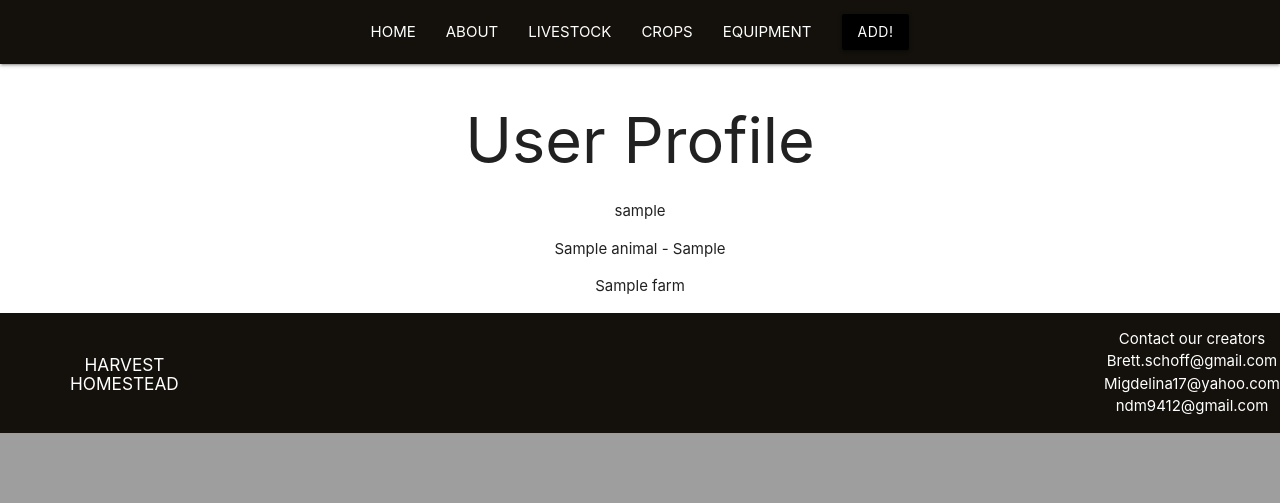
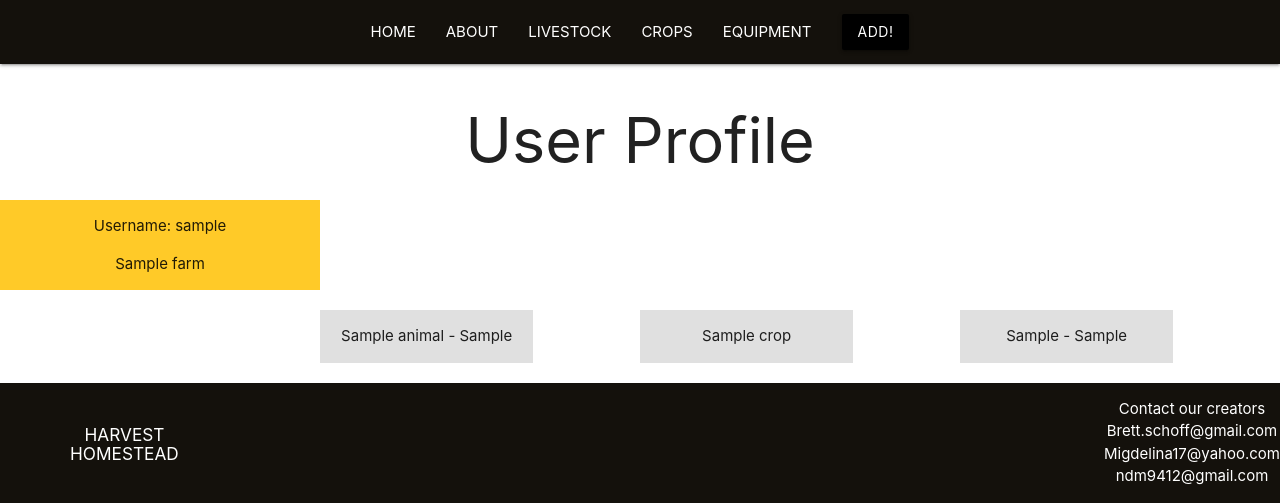
Before and after one commit to migdelinabuelna/HarvestHomestead, a Django app: page /user/1 in a window 1280 px wide. Shown: the part 400-903 px from the top of the page. Before the commit the page ends 833 px from the top, so only its background shows below. Run offline with Django 4.2, Linux system fonts and the light colour scheme; tables that the repository leaves empty hold one stand-in row (values such as "Sample post").

Commit message:
Adds profile content and fixes typo in model

```diff
--- a/main_app/models.py
+++ b/main_app/models.py
@@ -23,7 +23,7 @@ class Photo(models.Model):
 
 class Crop(models.Model):
     name = models.CharField(max_length=50)
-    water_dependancy = models.IntegerField()
+    water_dependency = models.IntegerField()
     growing_season = models.CharField(max_length=50)
     optimal_growing_conditions = models.CharField(max_length=100)
     average_growth_time = models.CharField(max_length=25)
--- a/main_app/templates/user/profile.html
+++ b/main_app/templates/user/profile.html
@@ -9,8 +9,20 @@
 {% block content %}
     <body>
         <h1>User Profile</h1>
-        <p>{{user.username}}</p>
+        <div class="row">
+            <div class="col s3 amber lighten-1">
+                    <p>Username: {{user.username}}</p>
+                    {% if user.farm %}
+                    <p>{{user.farm.farm_name}}</p>
+                    {% else %}
+                    <p>No farm yet</p>
+                    <a href="{% url 'new_farm' user.id%}"><button>Add a farm</button></a>
+        {% endif %}
 
+            </div>
+        </div>
+        <div class="row">
+            <div class="col s2 offset-s3 grey lighten-2">
                 {% if user.animal_set.all %}
 
                     {% for a in user.animal_set.all  %}
@@ -20,14 +32,30 @@
                 {% else %}
                     <p>No animals yet</p>
                 {% endif %}
+            </div>
+            <div class="col s2 offset-s1 grey lighten-2">
+                {% if user.crop_set.all %}
 
+                    {% for c in user.crop_set.all  %}
+                        <p>{{c.name}}</p>
+                    {% endfor %}
 
-        {% if user.farm %}
-            <p>{{user.farm.farm_name}}</p>
                 {% else %}
-            <p>No farm yet</p>
-            <a href="{% url 'new_farm' user.id%}"><button>Add a farm</button></a>
+                    <p>No crops yet</p>
                 {% endif %}
+            </div>
+            <div class="col s2 offset-s1 grey lighten-2">
+                {% if user.equipment_set.all %}
+
+                    {% for e in user.equipment_set.all  %}
+                        <p>{{e.make}} - {{e.model}}</p>
+                    {% endfor %}
+
+                {% else %}
+                    <p>No equipment yet</p>
+                {% endif %}
+            </div>
+        </div>
 
     </body>
 {% endblock content %}
```
Also changed, not shown: main_app/templates/crops/detail.html (+5 -5 lines), main_app/migrations/0010_rename_water_dependancy_crop_water_dependency.py (added). Lines whose indentation alone changed are shown as unchanged.
